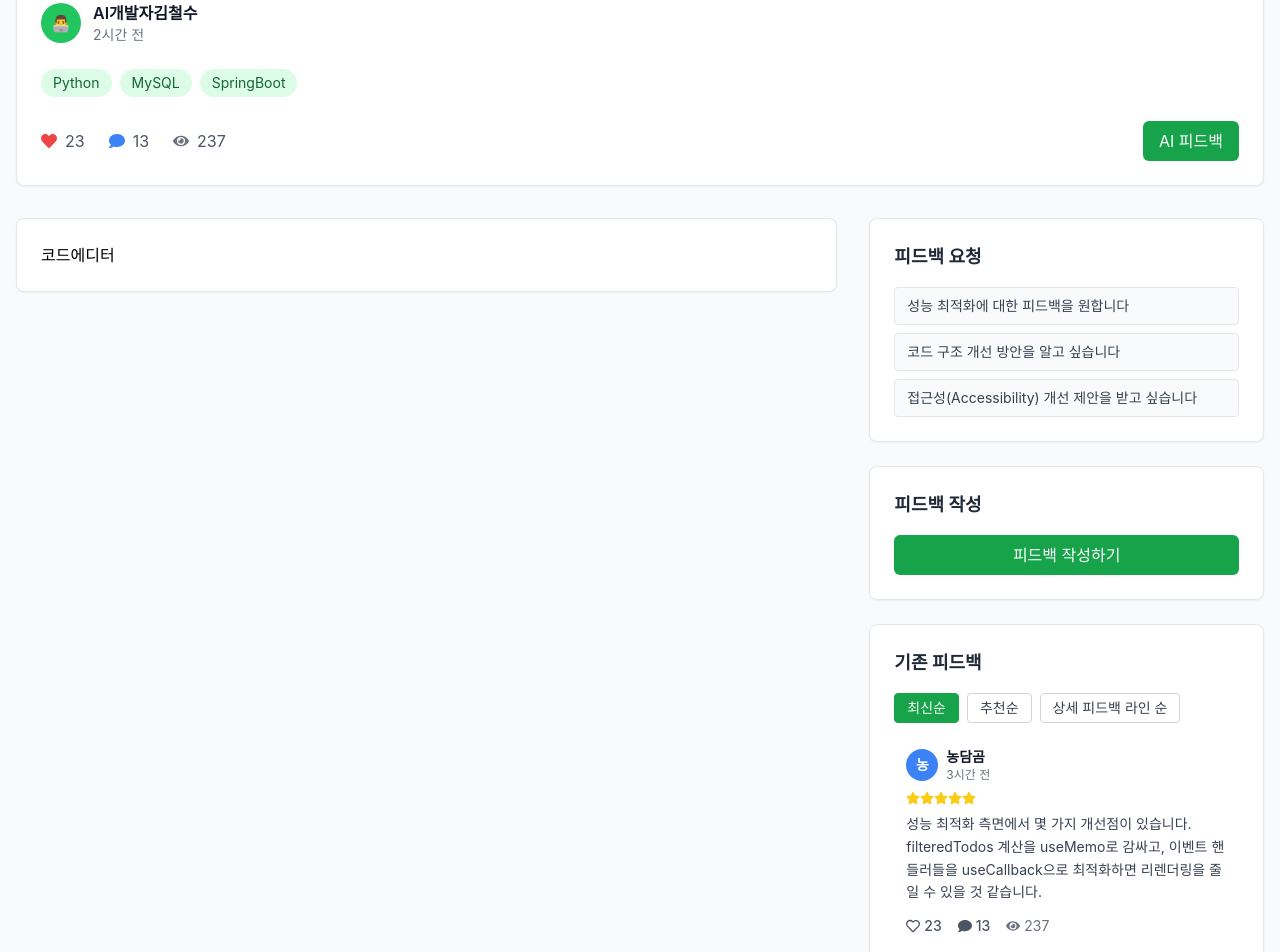
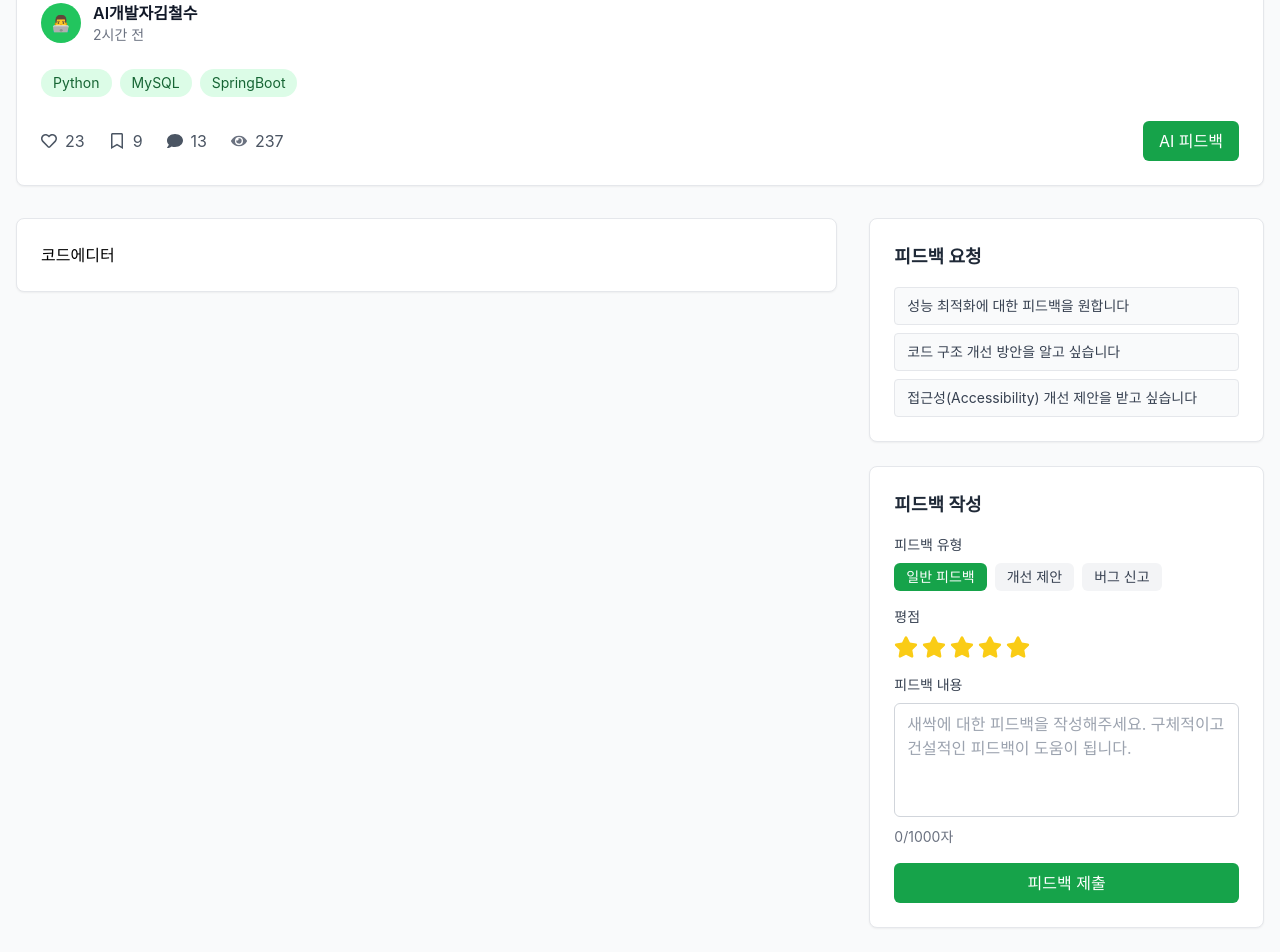
Before and after one commit to 2025-YU-SE/Gardener_web, a React (Vite) app: page /posts/1 in a window 1280 px wide. Shown: the part 240-1192 px from the top of the page. Built offline with nearby package versions, Linux system fonts and the light colour scheme; a web font is replaced by a local one.

Commit message:
feat: 좋아요, 스크랩 버튼 동작
- 게시물 좋아요, 스크랩 버튼 동작

```diff
--- a/src/pages/PostDetail.jsx
+++ b/src/pages/PostDetail.jsx
@@ -1,5 +1,5 @@
-import React, { useState, useEffect } from 'react'
-import { FaHeart, FaRegHeart, FaComment, FaEye, FaStar } from 'react-icons/fa'
+import React, { useState } from 'react'
+import { FaHeart, FaRegHeart, FaBookmark, FaRegBookmark, FaComment, FaEye, FaStar } from 'react-icons/fa'
 import Header from '../components/header/Header'
 import { useParams } from 'react-router-dom'
 import { samplePosts } from '../components/postcontext'
@@ -16,25 +16,26 @@ function PostDetail() {
   const [feedbackContent, setFeedbackContent] = useState('')
   const [showAllFeedbacks, setShowAllFeedbacks] = useState(false)
   const [feedbackSort, setFeedbackSort] = useState('latest')
-  const [feedbackItems, setFeedbackItems] = useState([])
-  const [isFeedbackFormOpen, setIsFeedbackFormOpen] = useState(false)
 
-  useEffect(() => {
-    const nextItems = sampleFeedbacks
-      .filter(f => f.postId === post.id)
-      .map(f => ({ ...f, isLiked: Boolean(f.isLiked) }))
-    setFeedbackItems(nextItems)
-  }, [post.id])
+  const [postLiked, setPostLiked] = useState(Boolean(post.isLiked))
+  const [postBookmarked, setPostBookmarked] = useState(Boolean(post.isBookmarked))
+  const [postLikeCount, setPostLikeCount] = useState(post.likes ?? 0)
+  const [postBookmarkCount, setPostBookmarkCount] = useState(post.bookmarks ?? 0)
 
-  const toggleFeedbackLike = (feedbackId) => {
-    setFeedbackItems(items =>
-      items.map(item => {
-        if (item.id !== feedbackId) return item
-        const nextLiked = !item.isLiked
-        const nextLikes = item.likes + (nextLiked ? 1 : -1)
-        return { ...item, isLiked: nextLiked, likes: nextLikes }
+  const togglePostLike = () => {
+    setPostLiked(prev => {
+      const next = !prev
+      setPostLikeCount(c => c + (next ? 1 : -1))
+      return next
     })
-    )
+  }
+
+  const togglePostBookmark = () => {
+    setPostBookmarked(prev => {
+      const next = !prev
+      setPostBookmarkCount(c => c + (next ? 1 : -1))
+      return next
+    })
   }
 
   const feedbackTypes = ['일반 피드백', '개선 제안', '버그 신고']
@@ -79,14 +80,32 @@ function PostDetail() {
           {/* 통계 */}
           <div className="flex items-center justify-between">
             <div className="flex items-center space-x-6 mb-0">
+              {/* 좋아요 */}
+              <button
+                type="button"
+                onClick={togglePostLike}
+                className="flex items-center space-x-2 text-gray-600 hover:text-red-500 transition-colors"
+                aria-pressed={postLiked}
+              >
+                {postLiked ? <FaHeart className="text-red-500" /> : <FaRegHeart />}
+                <span>{postLikeCount}</span>
+              </button>
+              {/* 스크랩 */}
+              <button
+                type="button"
+                onClick={togglePostBookmark}
+                className="flex items-center space-x-2 text-gray-600 hover:text-blue-500 transition-colors"
+                aria-pressed={postBookmarked}
+              >
+                {postBookmarked ? <FaBookmark className="text-blue-500" /> : <FaRegBookmark />}
+                <span>{postBookmarkCount}</span>
+              </button>
+              {/* 댓글 */}
               <div className="flex items-center space-x-2 text-gray-600">
-                <FaHeart className="text-red-500" />
-                <span>{post.likes}</span>
-              </div>
-              <div className="flex items-center space-x-2 text-gray-600">
-                <FaComment className="text-blue-500" />
+                <FaComment />
                 <span>{post.comments}</span>
               </div>
+              {/* 조회수 */}
               <div className="flex items-center space-x-2 text-gray-600">
                 <FaEye className="text-gray-500" />
                 <span>{post.views}</span>
@@ -130,16 +149,6 @@ function PostDetail() {
               {/* 피드백 작성 */}
               <div className="bg-white rounded-lg shadow-sm border border-gray-200 p-6">
                 <h3 className="text-lg font-semibold text-gray-800 mb-4">피드백 작성</h3>
-                {!isFeedbackFormOpen ? (
-                  <button
-                    type="button"
-                    onClick={() => setIsFeedbackFormOpen(true)}
-                    className="w-full bg-green-600 text-white py-2 px-4 rounded-md hover:bg-green-700 transition-colors"
-                  >
-                    피드백 작성하기
-                  </button>
-                ) : (
-                  <>
                 {/* 피드백 유형 */}
                 <div className="mb-4">
                   <label className="block text-sm font-medium text-gray-700 mb-2">피드백 유형</label>
@@ -188,21 +197,10 @@ function PostDetail() {
                   />
                   <p className="text-sm text-gray-500 mt-1">{feedbackContent.length}/1000자</p>
                 </div>
-                    {/* 제출/취소 */}
-                    <div className="flex gap-2">
-                      <button className="flex-1 bg-green-600 text-white py-2 px-4 rounded-md hover:bg-green-700 transition-colors">
+                {/* 제출 버튼 */}
+                <button className="w-full bg-green-600 text-white py-2 px-4 rounded-md hover:bg-green-700 transition-colors">
                   피드백 제출
                 </button>
-                      <button
-                        type="button"
-                        onClick={() => setIsFeedbackFormOpen(false)}
-                        className="px-4 py-2 rounded-md border border-gray-300 text-gray-700 hover:bg-gray-50"
-                      >
-                        취소
-                      </button>
-                    </div>
-                  </>
-                )}
               </div>
 
           {/* 기존 피드백 댓글 */}
@@ -231,7 +229,7 @@ function PostDetail() {
 
             <div className="space-y-4">
               {(() => {
-                const all = feedbackItems
+                const all = sampleFeedbacks.filter(f => f.postId === post.id)
                 const INITIAL_COUNT = 4
                 const list = showAllFeedbacks ? all : all.slice(0, INITIAL_COUNT)
                 return list.map((fb) => (
@@ -255,20 +253,13 @@ function PostDetail() {
                         {fb.content}
                       </p>
                       <div className="flex items-center space-x-4 text-sm text-gray-500">
-                        {/* 좋아요 */}
-                        <button
-                          type="button"
-                          onClick={() => toggleFeedbackLike(fb.id)}
-                          className="flex items-center space-x-1 text-gray-600 hover:text-red-500 transition-colors"
-                          aria-pressed={fb.isLiked}
-                        >
-                          {fb.isLiked ? <FaHeart className="text-red-500" /> : <FaRegHeart />}
-                          <span className="text-sm font-medium">{fb.likes}</span>
-                        </button>
-                        {/* 댓글 */}
-                        <div className="flex items-center space-x-1 text-gray-600">
-                          <FaComment />
-                          <span className="text-sm font-medium">{fb.comments}</span>
+                        <div className="flex items-center space-x-1">
+                          <FaHeart className="text-red-500" />
+                          <span>{fb.likes}</span>
+                        </div>
+                        <div className="flex items-center space-x-1">
+                          <FaComment className="text-gray-500" />
+                          <span>{fb.comments}</span>
                         </div>
                         <div className="flex items-center space-x-1">
                           <FaEye className="text-gray-500" />
@@ -281,7 +272,7 @@ function PostDetail() {
               })()}
             </div>
             {(() => {
-              const total = feedbackItems.length
+              const total = sampleFeedbacks.filter(f => f.postId === post.id).length
               const INITIAL_COUNT = 4
               if (showAllFeedbacks || total <= INITIAL_COUNT) return null
               return (
```
Lines whose indentation alone changed are shown as unchanged.
